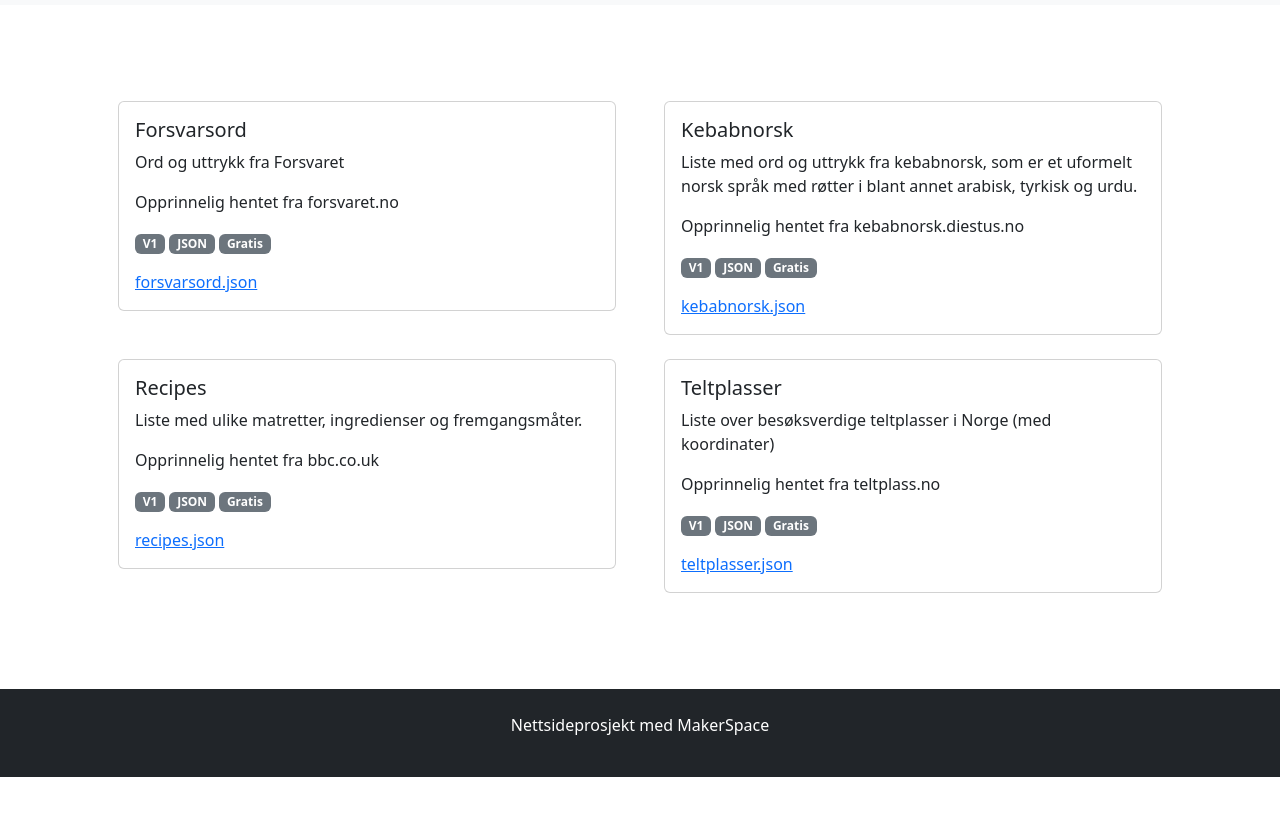
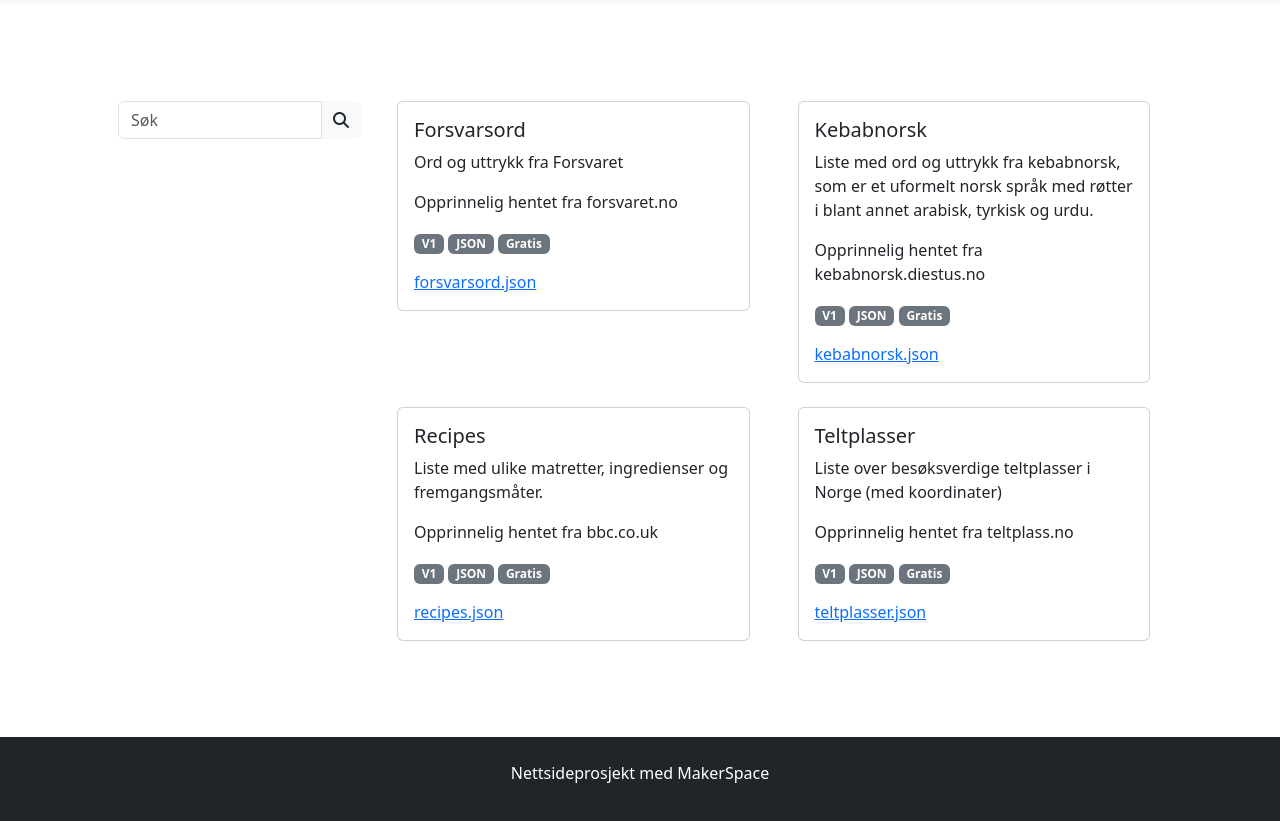
Before and after one commit to ItsMeBrille/datasets, a plain HTML site: page index.html in a window 1280 px wide. Shown: the part 51-872 px from the top of the page. Before the commit the page ends 828 px from the top, so only its background shows below. Drawn offline with Linux system fonts and the light colour scheme.

Commit message:
add filter search on api list

```diff
--- a/index.html
+++ b/index.html
@@ -39,11 +39,23 @@
     <!-- API list -->
     <section class="py-lg-5">
         <div class="container px-4 px-lg-5 my-5">
+            <div class="row">
+                <div class="col-12 col-lg-3">
+
+                    <div class="input-group rounded">
+                        <input type="search" class="form-control" id="api-list-search" placeholder="Søk" aria-label="Search" aria-describedby="search-addon"/>
+                        <span class="input-group-text border-0" id="search-addon"><i class="fas fa-search"></i></span>
+                    </div>
+
+                </div>
+
+                <div class="col-12 col-lg-9">
+                    <div class="container">
                         <div class="row g-4 gx-lg-5">
 
                             <!-- List element -->
                             <div class="col-12 col-md-6">
-                    <div class="card">
+                                <div class="card api-list-element">
                                     <div class="card-body">
                                         <h5 class="card-title">Forsvarsord</h5>
                                         <p class="card-text">Ord og uttrykk fra Forsvaret</p>
@@ -58,10 +70,9 @@
                                 </div>
                             </div>
 
-
                             <!-- List element -->
                             <div class="col-12 col-md-6">
-                    <div class="card">
+                                <div class="card api-list-element">
                                     <div class="card-body">
 
                                         <h5 class="card-title">Kebabnorsk</h5>
@@ -78,10 +89,9 @@
                                 </div>
                             </div>
 
-
                             <!-- List element -->
                             <div class="col-12 col-md-6">
-                    <div class="card">
+                                <div class="card api-list-element">
                                     <div class="card-body">
 
                                         <h5 class="card-title">Recipes</h5>
@@ -98,10 +108,9 @@
                                 </div>
                             </div>
 
-
                             <!-- List element -->
                             <div class="col-12 col-md-6">
-                    <div class="card">
+                                <div class="card api-list-element">
                                     <div class="card-body">
 
                                         <h5 class="card-title">Teltplasser</h5>
@@ -118,6 +127,10 @@
                             </div>
 
                         </div>
+                    </div>
+                </div>
+            </div>
+
         </div>
     </section>
 
--- a/static/js/script.js
+++ b/static/js/script.js
@@ -1,5 +1,27 @@
 // JavaScript
 
+/*
 // Scroll reveal JS
 ScrollReveal({ reset: true });
 ScrollReveal().reveal('.card', { delay: 200, distance: '30%', origin: 'bottom' });
+*/
+
+
+// List filter search function definition
+
+function filterSearch(filterTextIdName, filterListClassName) {
+    const filterText = document.getElementById(filterTextIdName);
+
+    filterText.addEventListener('input', () => {
+        document.querySelectorAll("."+filterListClassName).forEach((el) => {
+            if (el.textContent.trim().toLowerCase().includes(filterText.value.toLowerCase())) {
+                el.classList.remove("d-none"); // Show
+            } else {
+                el.classList.add("d-none"); // Hide
+            }
+        });
+    });
+}
+
+// API list filter
+filterSearch("api-list-search", "api-list-element");
```
Lines whose indentation alone changed are shown as unchanged.
